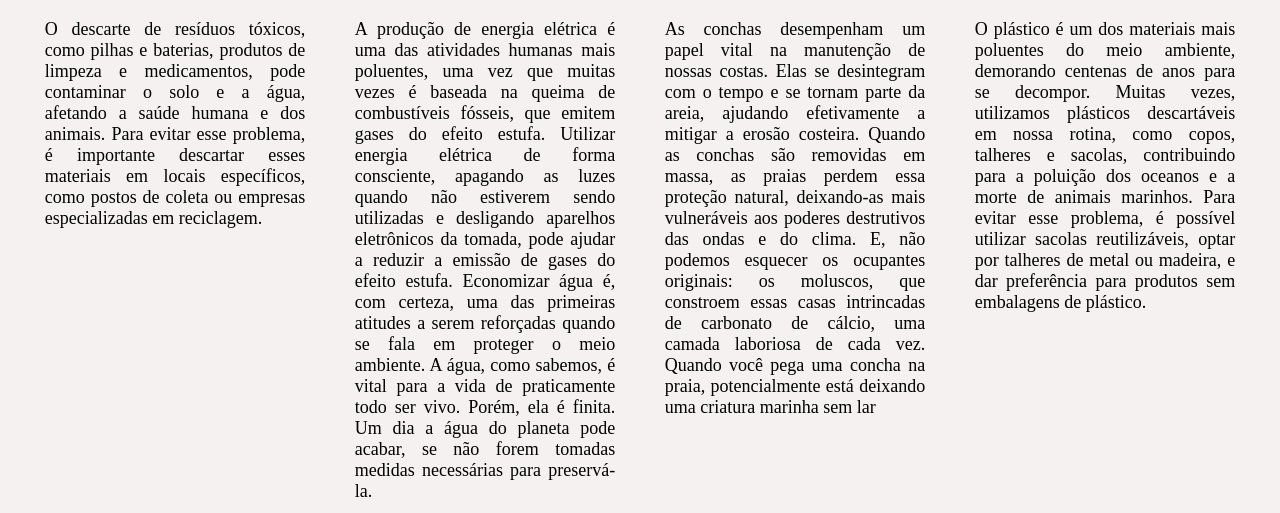
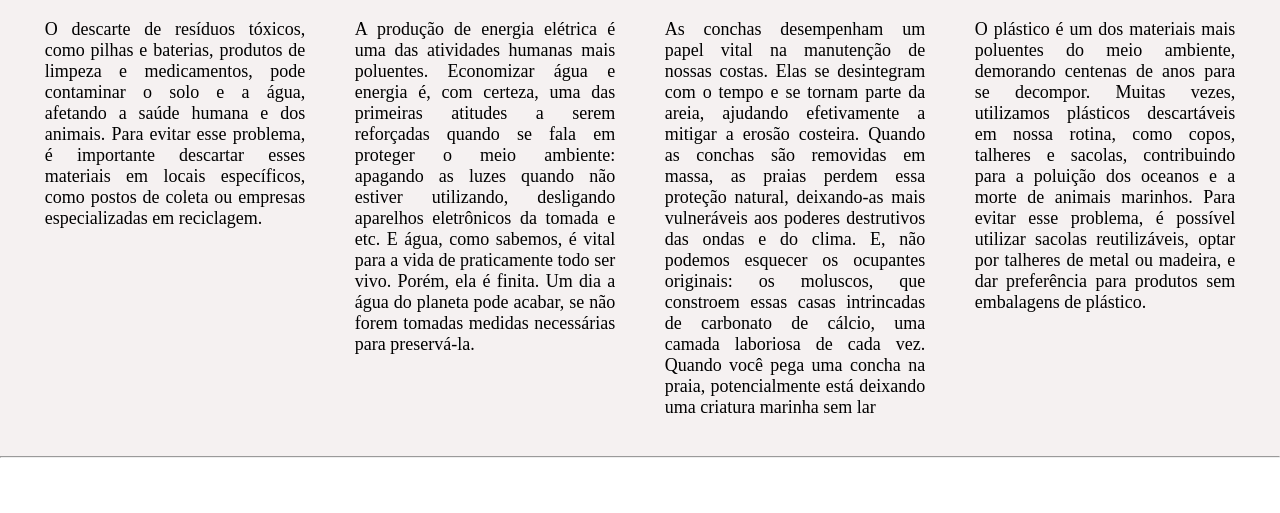
Before and after one commit to BecaF23/inpira_ja-desafio2-ods, a plain HTML site: page index.html in a window 1280 px wide. Shown: the part 1026-1539 px from the top of the page. Drawn offline with Linux system fonts and the light colour scheme; grey boxes are pictures that could not be loaded.

Commit message:
diminuição de texto index.html

```diff
--- a/index.html
+++ b/index.html
@@ -36,9 +36,7 @@
             <div class="coluna quatro centralizar">
                 <h4>Muito uso energia e água</h4>
                 <img class="pequeno" src="ASSETS/img/eletrodomesticos.jpg" alt="">
-                <p class="justificar">A produção de energia elétrica é uma das atividades humanas mais poluentes, uma vez que muitas vezes é baseada na queima de combustíveis fósseis, que emitem gases do efeito estufa. Utilizar energia elétrica de forma consciente, apagando as luzes quando não estiverem sendo utilizadas e desligando aparelhos eletrônicos da tomada, pode ajudar a reduzir a emissão de gases do efeito estufa.
-Economizar água é, com certeza, uma das primeiras atitudes a serem reforçadas quando se fala em proteger o meio ambiente.
-A água, como sabemos, é vital para a vida de praticamente todo ser vivo. Porém, ela é finita. Um dia a água do planeta pode acabar, se não forem tomadas medidas necessárias para preservá-la.</p>
+                <p class="justificar">A produção de energia elétrica é uma das atividades humanas mais poluentes. Economizar água e energia é, com certeza, uma das primeiras atitudes a serem reforçadas quando se fala em proteger o meio ambiente: apagando as luzes quando não estiver utilizando, desligando aparelhos eletrônicos da tomada e etc. E água, como sabemos, é vital para a vida de praticamente todo ser vivo. Porém, ela é finita. Um dia a água do planeta pode acabar, se não forem tomadas medidas necessárias para preservá-la.</p>
             </div>
             <div class="coluna quatro centralizar">
                 <h4>Pegar conchinhas na praia</h4>
```
